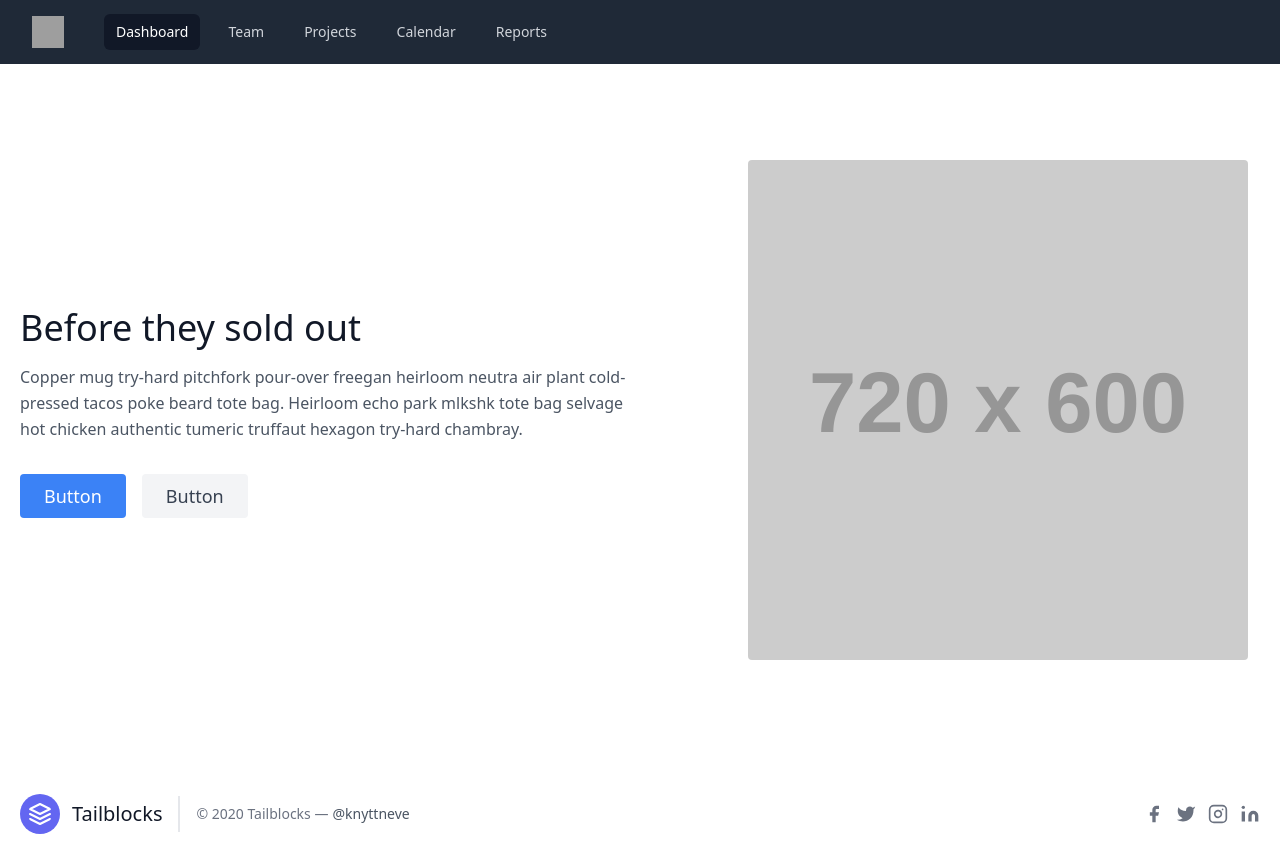
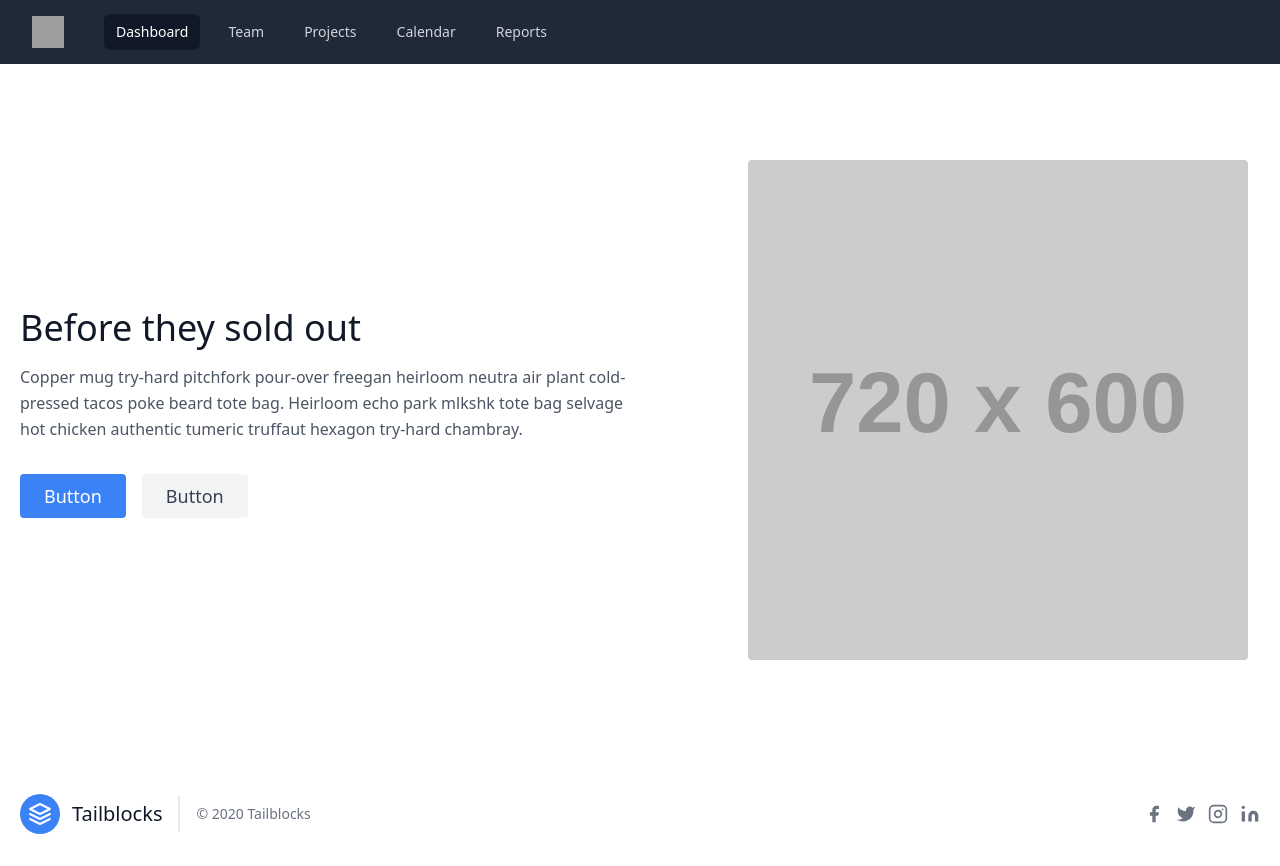
Before and after one commit to wahidari/next-tailwind-headlessui, a Next.js app: page / in a window 1280 px wide. Built offline with nearby package versions, Linux system fonts and the light colour scheme; grey boxes are pictures that could not be loaded.

Commit message:
Update Footer.js

```diff
--- a/components/Footer.js
+++ b/components/Footer.js
@@ -1,4 +1,4 @@
-// import Link from "./Link";
+import Link from "next/link";
 // import siteMetadata from "@/data/siteMetadata";
 // import SocialIcon from "@/components/social-icons";
 
@@ -6,6 +6,7 @@ export default function Footer() {
     return (
         <footer className="text-gray-600 body-font">
             <div className="container px-5 py-8 mx-auto flex items-center sm:flex-row flex-col">
+                <Link href="/">
                     <a className="flex title-font font-medium items-center md:justify-start justify-center text-gray-900">
                         <svg
                             xmlns="http://www.w3.org/2000/svg"
@@ -14,23 +15,16 @@ export default function Footer() {
                             strokeLinecap="round"
                             strokeLinejoin="round"
                             strokeWidth="2"
-                        className="w-10 h-10 text-white p-2 bg-indigo-500 rounded-full"
+                            className="w-10 h-10 text-white p-2 bg-blue-500 rounded-full"
                             viewBox="0 0 24 24"
                         >
                             <path d="M12 2L2 7l10 5 10-5-10-5zM2 17l10 5 10-5M2 12l10 5 10-5"></path>
                         </svg>
                         <span className="ml-3 text-xl">Tailblocks</span>
                     </a>
+                </Link>
                 <p className="text-sm text-gray-500 sm:ml-4 sm:pl-4 sm:border-l-2 sm:border-gray-200 sm:py-2 sm:mt-0 mt-4">
-                    © 2020 Tailblocks —
-                    <a
-                        href="https://twitter.com/knyttneve"
-                        className="text-gray-600 ml-1"
-                        rel="noopener noreferrer"
-                        target="_blank"
-                    >
-                        @knyttneve
-                    </a>
+                    © 2020 Tailblocks
                 </p>
                 <span className="inline-flex sm:ml-auto sm:mt-0 mt-4 justify-center sm:justify-start">
                     <a className="text-gray-500">
```
Lines whose indentation alone changed are shown as unchanged.
